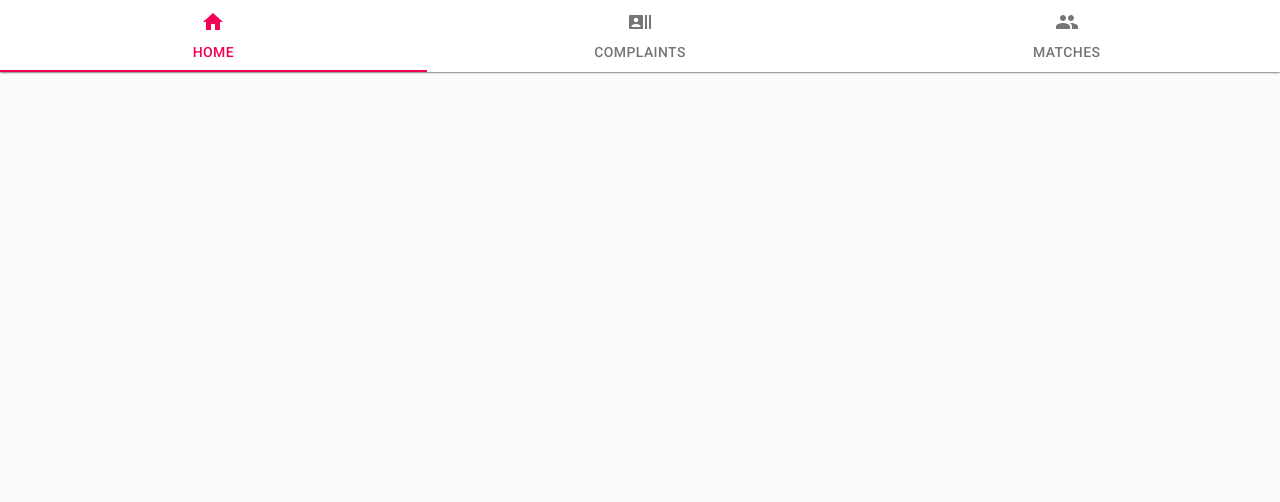
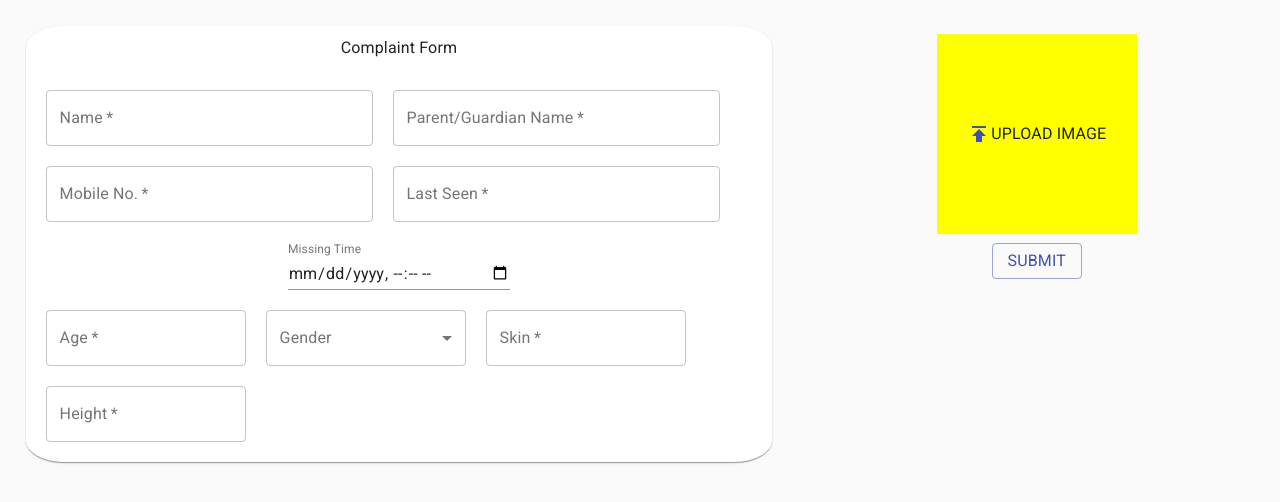
Before and after one commit to iamakshatjain/ReUnite, a React (Create React App) app: page / in a window 1280 px wide. Shown: the top 502 px of the page. Built offline with nearby package versions, Linux system fonts and the light colour scheme.

Commit message:
feat: organise complaint registration page

```diff
--- a/src/components/App.js
+++ b/src/components/App.js
@@ -6,7 +6,7 @@ import Header from './Header';
 function App() {
   return (
     <div>
-      <Header />
+      <ComplaintReg />
     </div>
   );
 }
--- a/src/components/ComplaintForm.js
+++ b/src/components/ComplaintForm.js
@@ -1,18 +1,52 @@
-import React, { Component } from "react";
-import { Grid, Paper, Typography, TextField } from "@material-ui/core";
+import React, { Component } from 'react';
+import {
+  Grid,
+  Card,
+  Select,
+  MenuItem,
+  Typography,
+  InputLabel,
+  TextField,
+  FormControl
+} from '@material-ui/core';
+import { makeStyles } from '@material-ui/core';
+
+const useStyles = makeStyles((theme) => ({
+  textField: {
+    width: '45%',
+    margin: 10,
+    [theme.breakpoints.down('xs')]: {
+      width: '90%'
+    }
+  },
+
+  lowerTextField: {
+    minWidth: 200,
+    width: '22%',
+    margin: 10,
+    [theme.breakpoints.down('xs')]: {
+      width: '40%',
+      minWidth: 140
+    }
+  }
+}));
+
 const ComplaintForm = () => {
+  const classes = useStyles();
+
+  const [gender, setGender] = React.useState('');
+
+  const handleChange = (event) => {
+    setGender(event.target.value);
+  };
+
   return (
-    <Paper style={{}}>
+    <Card style={{ padding: 10, borderRadius: '5%' }}>
       <Typography align="center">Complaint Form</Typography>
-      <Grid container style={{ padding: 10, justifyContent: "center" }}>
-        <Grid
-          item
-          style={{ margin: 10 }}
-          display="flex"
-          justifyContent="center"
-        >
+      <Grid container style={{ marginTop: 20, justifyContent: 'center' }}>
+        <Grid item display="flex" justifyContent="center">
           <TextField
-            style={{ width: "45%", margin: 10 }}
+            className={classes.textField}
             required
             id="outlined-required"
             label="Name"
@@ -20,7 +54,7 @@ const ComplaintForm = () => {
           />
 
           <TextField
-            style={{ width: "45%", margin: 10 }}
+            className={classes.textField}
             required
             id="outlined-required"
             label="Parent/Guardian Name"
@@ -28,7 +62,7 @@ const ComplaintForm = () => {
           />
 
           <TextField
-            style={{ width: "45%", margin: 10 }}
+            className={classes.textField}
             required
             id="outlined-required"
             label="Mobile No."
@@ -36,7 +70,7 @@ const ComplaintForm = () => {
           />
 
           <TextField
-            style={{ width: "45%", margin: 10 }}
+            className={classes.textField}
             required
             id="outlined-required"
             label="Last Seen"
@@ -44,26 +78,61 @@ const ComplaintForm = () => {
           />
         </Grid>
 
-        <Grid container style={{ padding: 10, justifyContent: "center" }}>
-          <Grid
-            item
-            style={{ margin: 10 }}
-            display="flex"
-            justifyContent="center"
-          >
+        <Grid container style={{ justifyContent: 'center', margin: 10 }}>
+          <Grid item display="flex" justifyContent="center">
             <TextField
               id="datetime-local"
               label="Missing Time"
               type="datetime-local"
-              // defaultValue="2017-05-24T10:30"
               InputLabelProps={{
-                shrink: true,
+                shrink: true
               }}
             />
           </Grid>
         </Grid>
+
+        <Grid container display="flexbox" style={{ justifyContent: 'center' }}>
+          <Grid item justifyContent="center">
+            <TextField
+              className={classes.lowerTextField}
+              required
+              id="outlined-required"
+              label="Age"
+              variant="outlined"
+            />
+            <FormControl variant="outlined" className={classes.lowerTextField}>
+              <InputLabel>Gender</InputLabel>
+              <Select
+                labelId="demo-simple-select-outlined-label"
+                id="demo-simple-select-outlined"
+                value={gender}
+                onChange={handleChange}
+                label="Gender"
+              >
+                <MenuItem value={'Male'}>Male</MenuItem>
+                <MenuItem value={'Female'}>Female</MenuItem>
+                <MenuItem value={'Other'}>Other</MenuItem>
+              </Select>
+            </FormControl>
+            <TextField
+              className={classes.lowerTextField}
+              required
+              id="outlined-required"
+              label="Skin"
+              variant="outlined"
+            />
+
+            <TextField
+              className={classes.lowerTextField}
+              required
+              id="outlined-required"
+              label="Height"
+              variant="outlined"
+            />
+          </Grid>
+        </Grid>
       </Grid>
-    </Paper>
+    </Card>
   );
 };
 
--- a/src/components/ComplaintReg.js
+++ b/src/components/ComplaintReg.js
@@ -1,23 +1,31 @@
-import React, { Component } from "react";
-import { Grid, Paper, Button, Box, Typography } from "@material-ui/core";
-import PublishIcon from "@material-ui/icons/Publish";
+import React, { Component } from 'react';
+import { Grid, Paper, Button, Box, Typography } from '@material-ui/core';
+import PublishIcon from '@material-ui/icons/Publish';
 
-import EditIcon from "@material-ui/icons/Edit";
-import ComplaintForm from "./ComplaintForm";
+import EditIcon from '@material-ui/icons/Edit';
+import ComplaintForm from './ComplaintForm';
+
 const ComplaintReg = () => {
   return (
     <div>
-      <Grid container>
-        <Grid item>
+      <Grid container xs={12}>
+        <Grid item xs={7} style={{ margin: '2%' }}>
           <ComplaintForm />
         </Grid>
-        <Grid container>
-          <Grid item>
+        <Grid
+          item
+          xs={4}
+          style={{ margin: '2%' }}
+          justifyContent="center"
+          justify="flex-end"
+          alignItems="center"
+        >
+          <Grid item align="center" style={{ margin: '2%' }}>
             <Box
               justifyContent="center"
               display="flex"
               alignItems="center"
-              style={{ width: 200, background: "yellow", height: 200 }}
+              style={{ width: 200, background: 'yellow', height: 200 }}
             >
               <Button>
                 <PublishIcon color="primary" />
@@ -25,8 +33,9 @@ const ComplaintReg = () => {
               </Button>
             </Box>
           </Grid>
-          <Grid item>
-            <Button>
+
+          <Grid item align="center" style={{ margin: '2%' }}>
+            <Button variant="outlined" color="primary">
               <Typography>Submit</Typography>
             </Button>
           </Grid>
```
